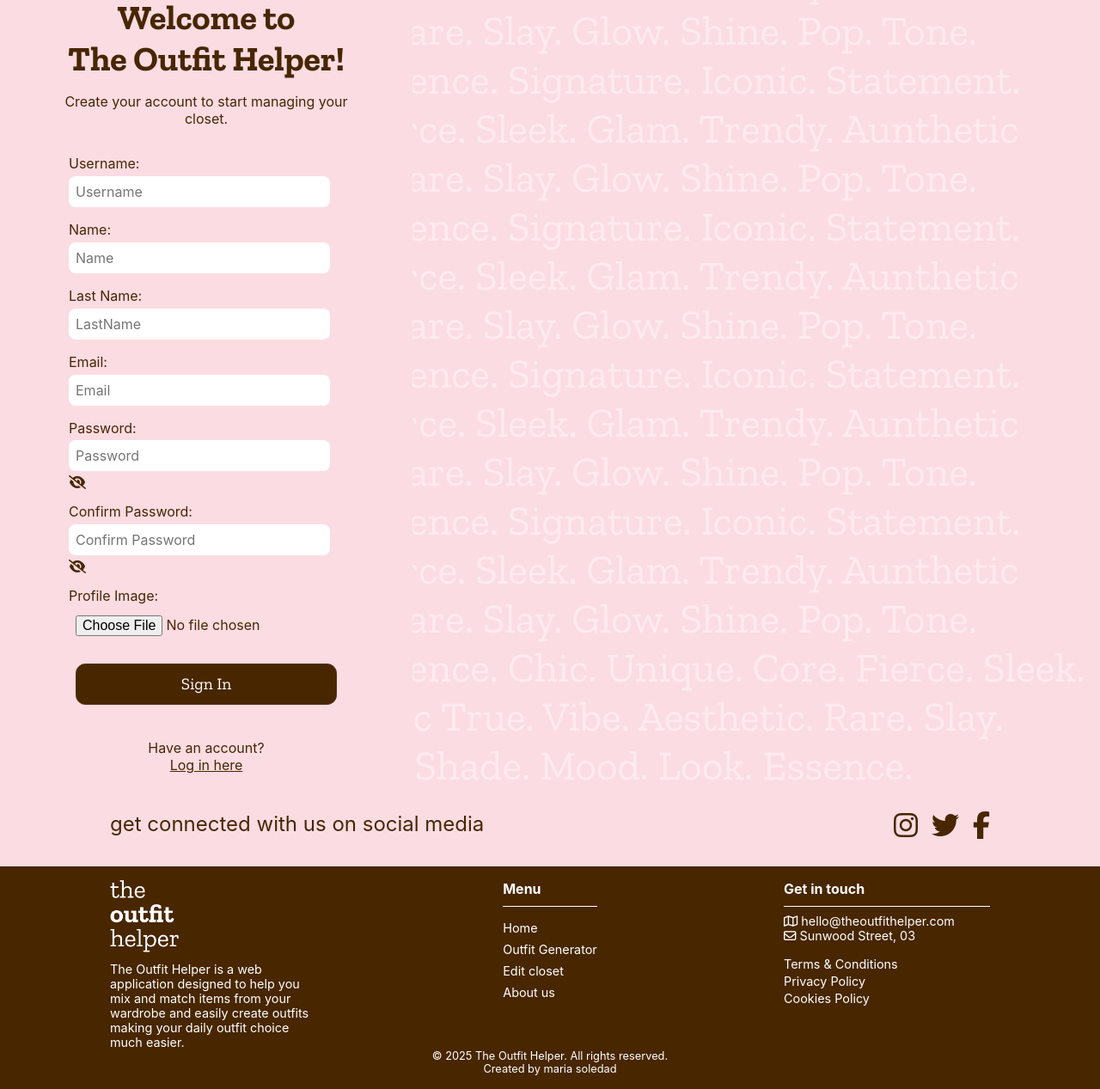
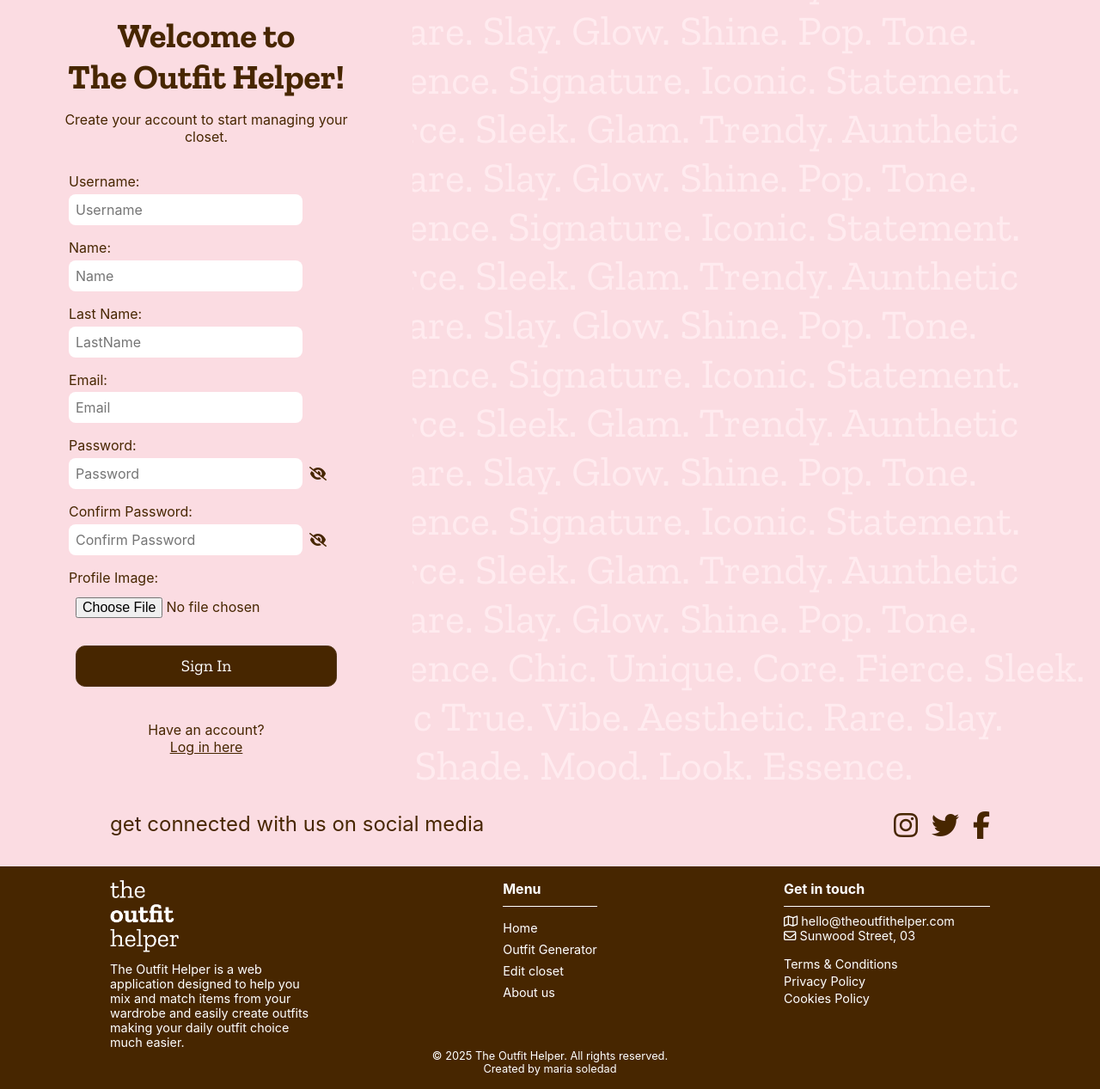
Before and after one commit to mariasoledadperozo/theoutfithelper, a PHP site: page /vistas/signin.php in a window 1280 px wide. Shown: the whole page at 86% size. Run offline with PHP 8.4, Linux system fonts and the light colour scheme; some web fonts are replaced.

Commit message:
25-08-2025

```diff
--- a/assets/css/style.css
+++ b/assets/css/style.css
@@ -468,7 +468,7 @@ footer {
     padding: 0.5rem;
     font-family: 'Inter', sans-serif;
     font-size: 1rem;
-    width: 18rem;
+    width: 16rem;
 }
 
 .toast-message {
--- a/assets/js/main.js
+++ b/assets/js/main.js
@@ -24,12 +24,12 @@ function showSessionAlert() {
 
 document.addEventListener('DOMContentLoaded', showSessionAlert);
 
-function pass(btn){
-    const pass = document.getElementById("pass");
-    const icon = document.getElementById("eye-state");
+function pass(btn, ico){
+    const pass = document.getElementById(btn);
+    const icon = document.getElementById(ico);
 
 
-    if (document.getElementById("pass").type == "password"){
+    if (document.getElementById(btn).type == "password"){
         pass.setAttribute('type', 'text');
         icon.classList.remove('fa-eye-slash');
         icon.classList.add('fa-eye');
--- a/vistas/login.php
+++ b/vistas/login.php
@@ -29,7 +29,7 @@
                 <label for="password">Password:</label>
                 <div>
                         <input type="password" id="pass" name="pass" placeholder="Password" required>
-                        <i class="fa-solid fa-eye-slash" id="eye-state" onclick="pass()"></i>
+                        <i class="fa-solid fa-eye-slash" id="eye-state" onclick="pass('pass','eye-state')"></i>
                 </div>
             </div>
             <button type="submit" class="main-button-menu" name="login">Log In</button>
--- a/vistas/signin.php
+++ b/vistas/signin.php
@@ -41,13 +41,17 @@
             </div>
             <div class="input-group">
                 <label for="password">Password:</label>
-                <input type="password" id="pass" name="pass" placeholder="Password" required>
-                <i class="fa-solid fa-eye-slash" id="eye-state" onclick="pass()"></i>
+                <div>
+                        <input type="password" id="pass" name="pass" placeholder="Password" required>
+                        <i class="fa-solid fa-eye-slash" id="eye-state" onclick="pass('pass', 'eye-state')"></i>
+                </div>
             </div>
             <div class="input-group">
                 <label for="password">Confirm Password:</label>
-                <input type="password" id="pass-com" name="confirm_password" placeholder="Confirm Password" required>
-                <i class="fa-solid fa-eye-slash" id="eye-state" onclick="pass()"></i>
+                <div>
+                    <input type="password" id="pass-com" name="confirm_password" placeholder="Confirm Password" required>
+                    <i class="fa-solid fa-eye-slash" id="eye-state-com" onclick="pass('pass-com','eye-state-com')"></i>
+                </div>
             </div>
             <div class="input-group">
                 <label for="password">Profile Image:</label>
```
